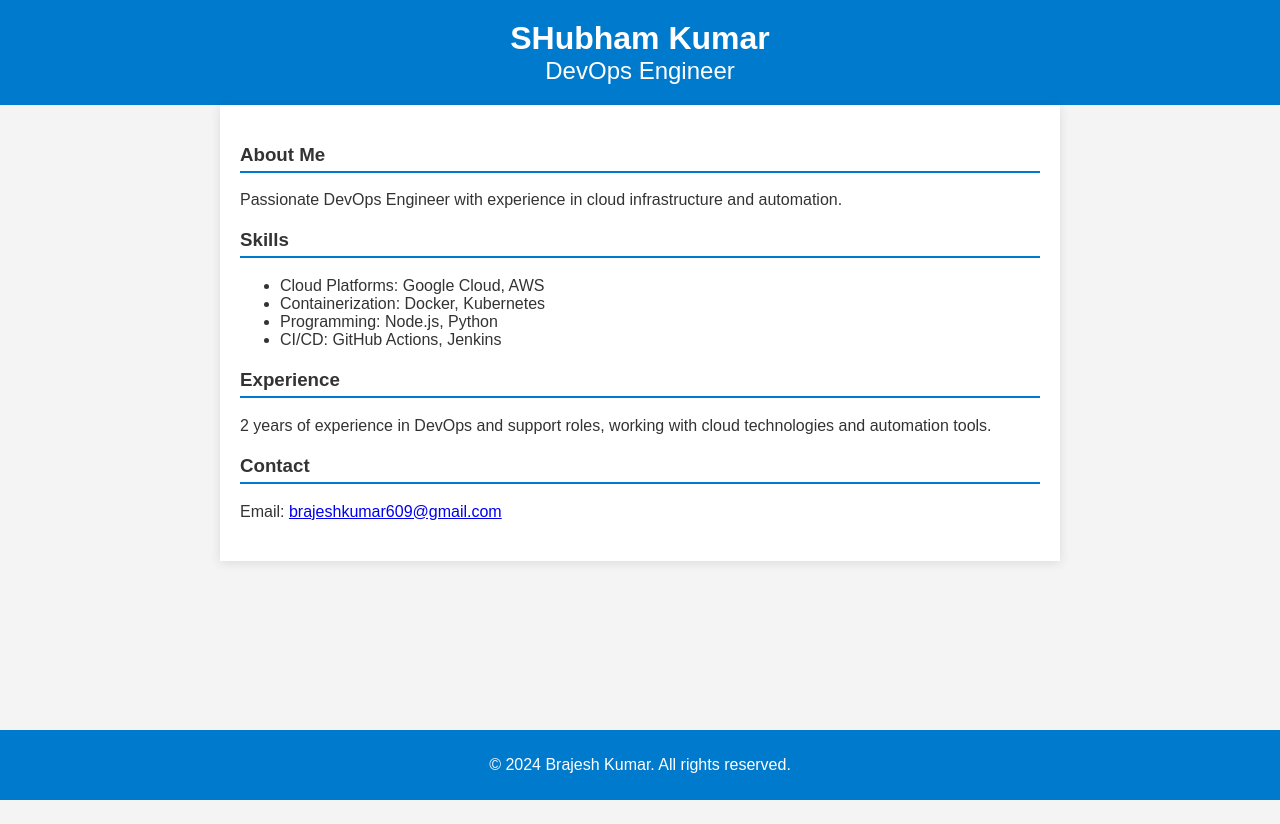
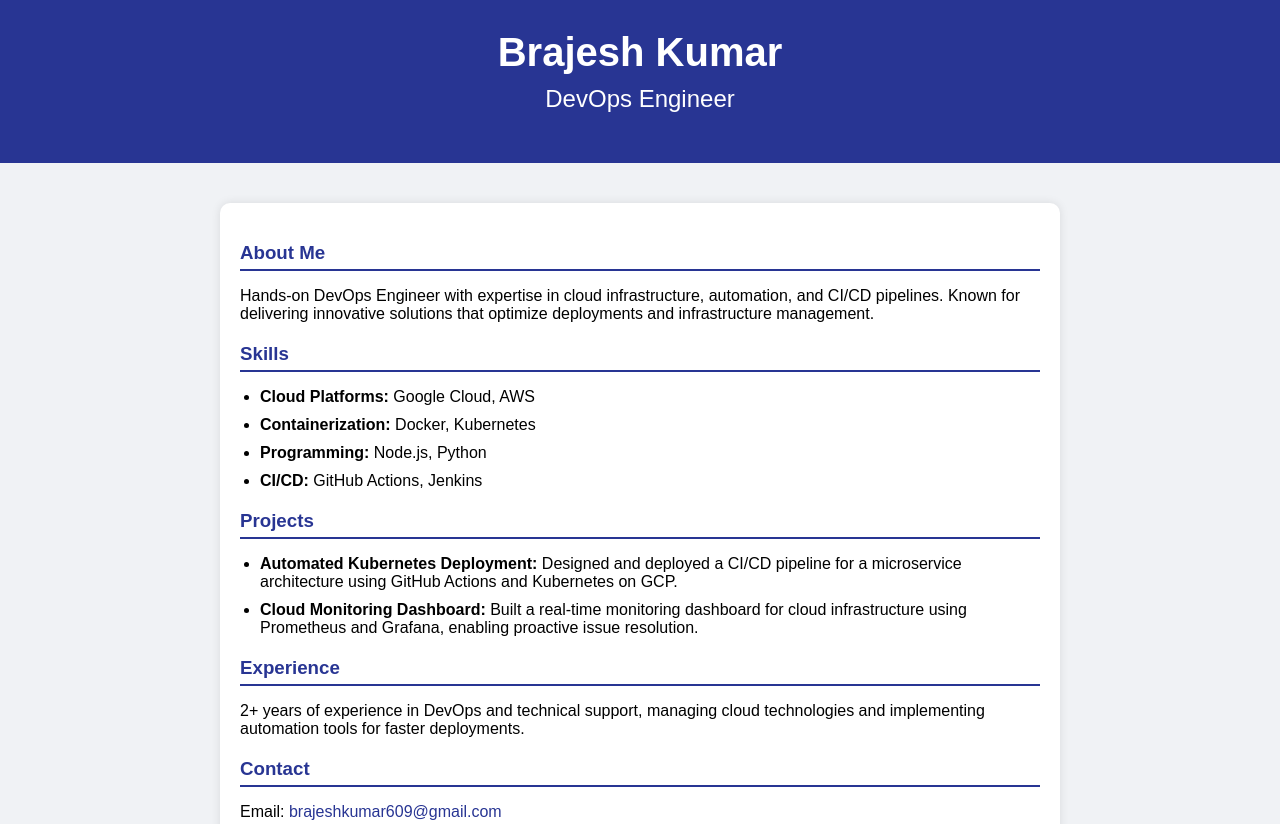
Before and after one commit to brajeshkumar609/devops-node-app, a website: page public/index.html in a window 1280 px wide. Shown: the top 824 px of the page. Before the commit the page ends 800 px from the top, so only its background shows below. Drawn offline with Linux system fonts and the light colour scheme.

Commit message:
fater successfull fixing the issue changing html

```diff
--- a/public/index.html
+++ b/public/index.html
@@ -8,32 +8,57 @@
 </head>
 <body>
     <header>
-        <h1> SHubham Kumar</h1>
+        <h1>Brajesh Kumar</h1>
         <h2>DevOps Engineer</h2>
     </header>
+
     <main>
-        <section>
+        <section id="about">
             <h3>About Me</h3>
-            <p>Passionate DevOps Engineer with experience in cloud infrastructure and automation.</p>
+            <p>
+                Hands-on DevOps Engineer with expertise in cloud infrastructure, automation, and CI/CD pipelines.
+                Known for delivering innovative solutions that optimize deployments and infrastructure management.
+            </p>
         </section>
-        <section>
+
+        <section id="skills">
             <h3>Skills</h3>
             <ul>
-                <li>Cloud Platforms: Google Cloud, AWS</li>
-                <li>Containerization: Docker, Kubernetes</li>
-                <li>Programming: Node.js, Python</li>
-                <li>CI/CD: GitHub Actions, Jenkins</li>
+                <li><strong>Cloud Platforms:</strong> Google Cloud, AWS</li>
+                <li><strong>Containerization:</strong> Docker, Kubernetes</li>
+                <li><strong>Programming:</strong> Node.js, Python</li>
+                <li><strong>CI/CD:</strong> GitHub Actions, Jenkins</li>
             </ul>
         </section>
-        <section>
+
+        <section id="projects">
+            <h3>Projects</h3>
+            <ul>
+                <li>
+                    <strong>Automated Kubernetes Deployment:</strong> Designed and deployed a CI/CD pipeline for a microservice architecture using
+                    GitHub Actions and Kubernetes on GCP.
+                </li>
+                <li>
+                    <strong>Cloud Monitoring Dashboard:</strong> Built a real-time monitoring dashboard for cloud infrastructure using Prometheus
+                    and Grafana, enabling proactive issue resolution.
+                </li>
+            </ul>
+        </section>
+
+        <section id="experience">
             <h3>Experience</h3>
-            <p>2 years of experience in DevOps and support roles, working with cloud technologies and automation tools.</p>
+            <p>
+                2+ years of experience in DevOps and technical support, managing cloud technologies and implementing automation tools for
+                faster deployments.
+            </p>
         </section>
-        <section>
+
+        <section id="contact">
             <h3>Contact</h3>
             <p>Email: <a href="mailto:brajeshkumar609@gmail.com">brajeshkumar609@gmail.com</a></p>
         </section>
     </main>
+
     <footer>
         <p>&copy; 2024 Brajesh Kumar. All rights reserved.</p>
     </footer>
--- a/public/styles.css
+++ b/public/styles.css
@@ -1,33 +1,37 @@
+/* General Styles */
 body {
-    font-family: Arial, sans-serif;
+    font-family: 'Arial', sans-serif;
+    background-color: #f0f2f5;
     margin: 0;
     padding: 0;
-    background-color: #f4f4f4;
-    color: #333;
 }
 
+/* Header */
 header {
-    background: #007acc;
-    color: #fff;
-    padding: 20px 0;
+    background-color: #283593;
+    color: white;
     text-align: center;
+    padding: 30px 0;
 }
 
-h1 {
+header h1 {
     margin: 0;
+    font-size: 2.5rem;
 }
 
-h2 {
-    margin: 0;
-    font-weight: normal;
+header h2 {
+    margin-top: 10px;
+    font-weight: 300;
 }
 
+/* Main Content */
 main {
+    max-width: 800px;
+    margin: 40px auto;
+    background-color: white;
     padding: 20px;
-    max-width: 800px;
-    margin: auto;
-    background: #fff;
-    box-shadow: 0 2px 10px rgba(0, 0, 0, 0.1);
+    border-radius: 10px;
+    box-shadow: 0 0 10px rgba(0, 0, 0, 0.1);
 }
 
 section {
@@ -35,16 +39,40 @@ section {
 }
 
 h3 {
-    border-bottom: 2px solid #007acc;
+    color: #283593;
+    border-bottom: 2px solid #283593;
     padding-bottom: 5px;
+    margin-bottom: 15px;
 }
 
+/* List Styles */
+ul {
+    list-style-type: disc;
+    padding-left: 20px;
+}
+
+ul li {
+    margin-bottom: 10px;
+}
+
+/* Links */
+a {
+    color: #283593;
+    text-decoration: none;
+}
+
+a:hover {
+    text-decoration: underline;
+}
+
+/* Footer */
 footer {
+    background-color: #283593;
+    color: white;
     text-align: center;
     padding: 10px 0;
-    background: #007acc;
-    color: #fff;
-    position: absolute;
+    position: relative;
     bottom: 0;
     width: 100%;
+    margin-top: 40px;
 }
```
